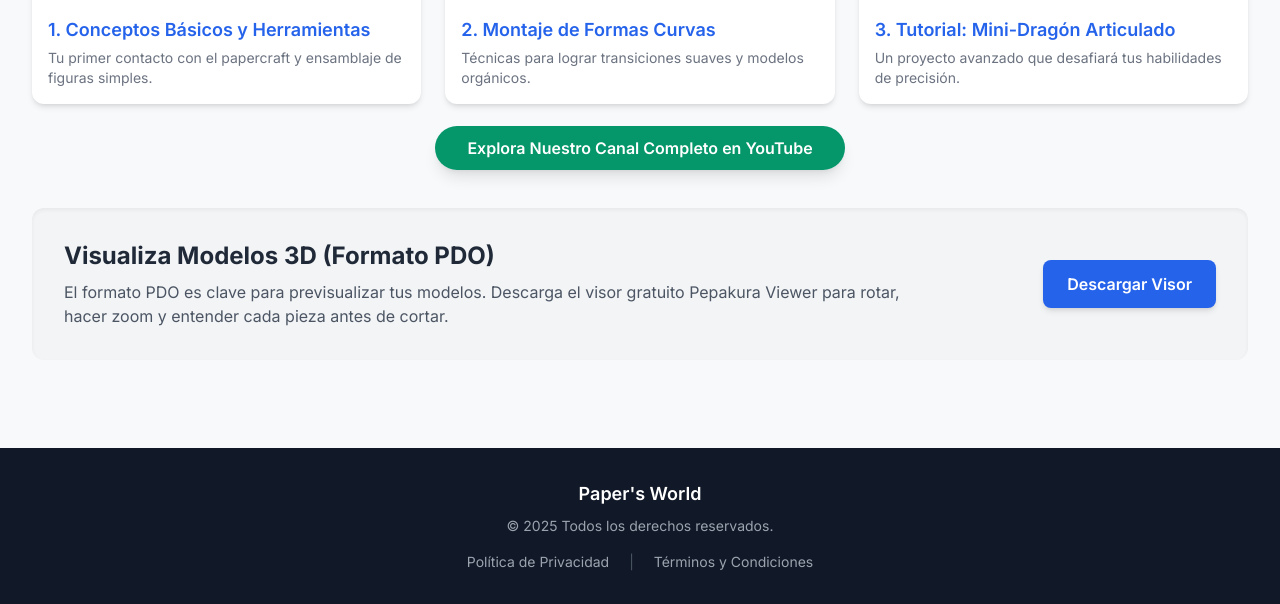
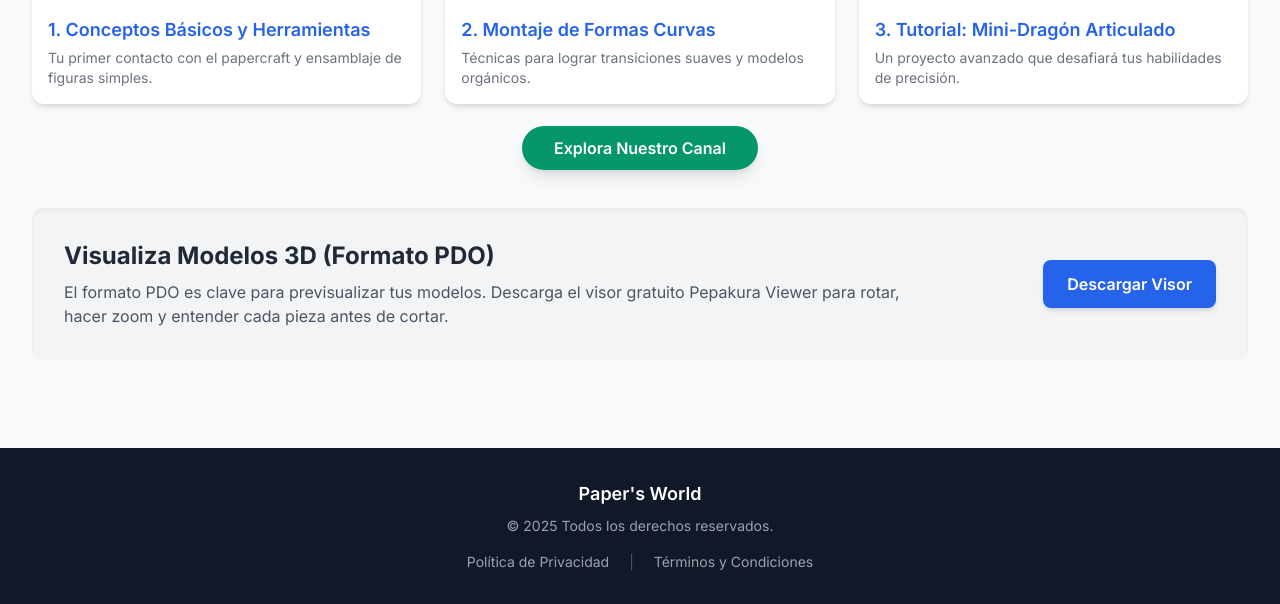
Before and after one commit to estebandev-data/papers-world-1, a Flask app: page /aprende in a window 1280 px wide. Shown: the part 1019-1623 px from the top of the page. Run offline with Flask 3, Linux system fonts and the light colour scheme; some libraries are stand-ins or nearby versions.

Commit message:
Update aprende.html
boton canal

```diff
--- a/templates/aprende.html
+++ b/templates/aprende.html
@@ -148,7 +148,7 @@
             </div>
             <div class="text-center mt-8">
                 <a href="#" class="secondary-color text-white px-8 py-3 rounded-full font-semibold hover:bg-green-700 transition duration-150 shadow-lg">
-                    Explora Nuestro Canal Completo en YouTube
+                    Explora Nuestro Canal
                 </a>
             </div>
         </section>
```
